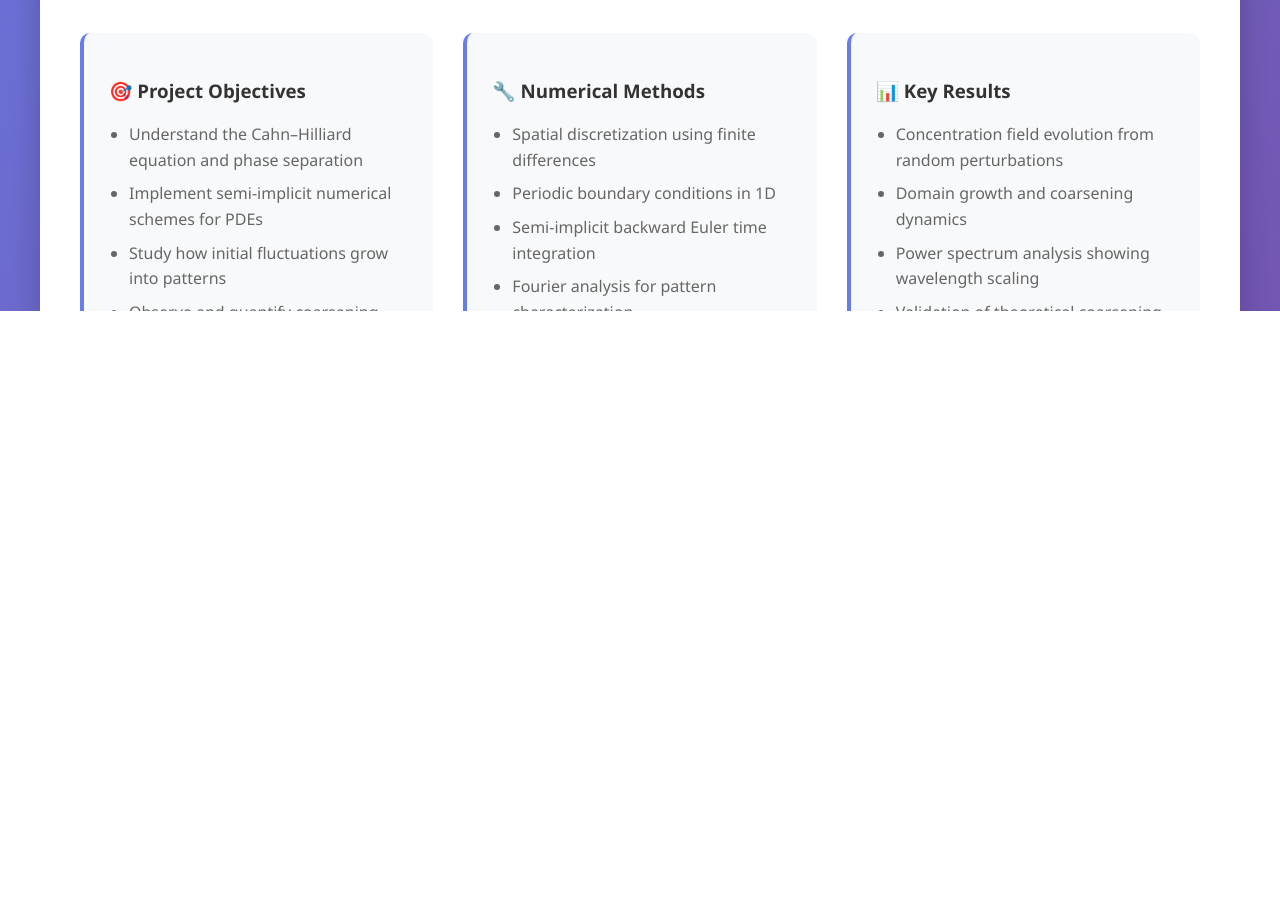
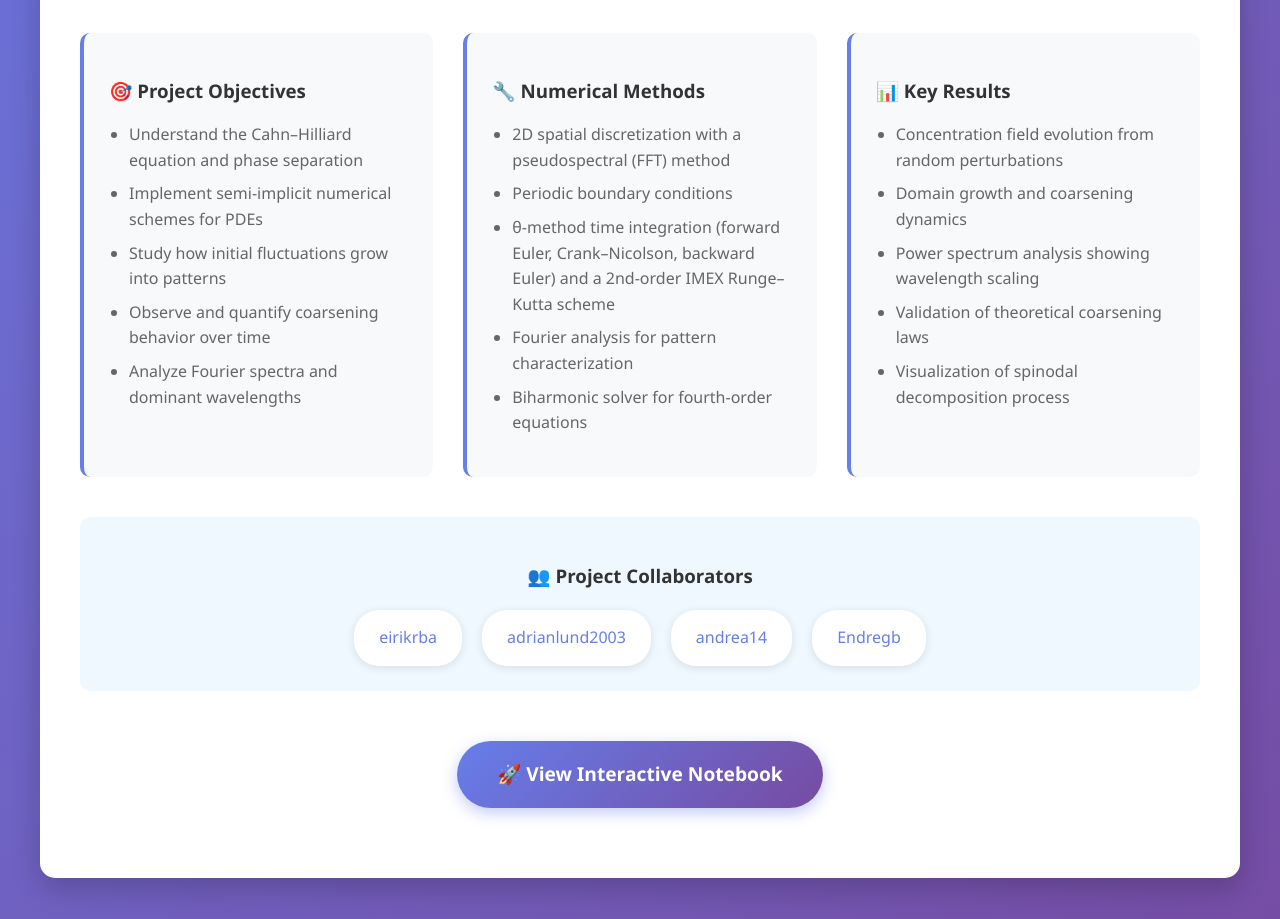
Before and after one commit to Endregb/cahn-hilliard, a plain HTML site: page docs/index.html in a window 1280 px wide. Shown: the part 960-1879 px from the top of the page. Drawn offline with Linux system fonts and the light colour scheme.

Commit message:
Correct method descriptions and results in README
Co-Authored-By: Claude Opus 5.5 <noreply@anthropic.com>

```diff
--- a/docs/index.html
+++ b/docs/index.html
@@ -249,9 +249,9 @@
                 <div class="feature">
                     <h3>🔧 Numerical Methods</h3>
                     <ul>
-                        <li>Spatial discretization using finite differences</li>
-                        <li>Periodic boundary conditions in 1D</li>
-                        <li>Semi-implicit backward Euler time integration</li>
+                        <li>2D spatial discretization with a pseudospectral (FFT) method</li>
+                        <li>Periodic boundary conditions</li>
+                        <li>θ-method time integration (forward Euler, Crank–Nicolson, backward Euler) and a 2nd-order IMEX Runge–Kutta scheme</li>
                         <li>Fourier analysis for pattern characterization</li>
                         <li>Biharmonic solver for fourth-order equations</li>
                     </ul>
```
Also changed, not shown: 1 other file.
